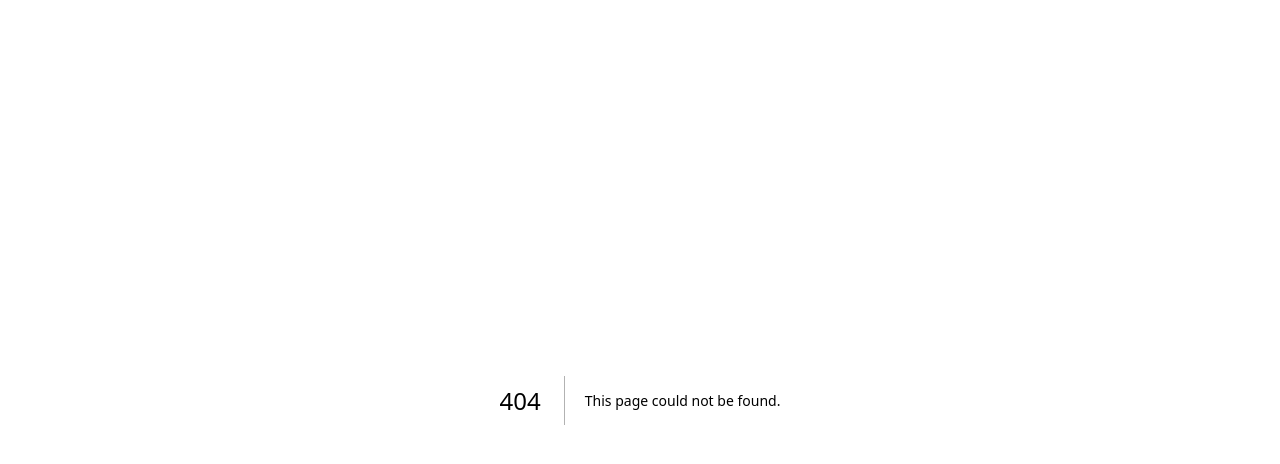
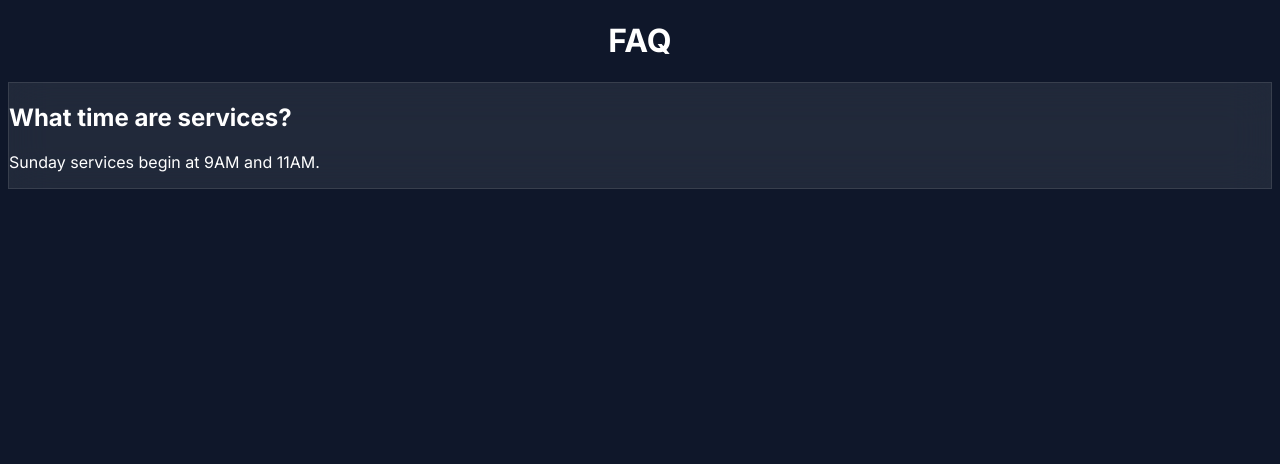
Before and after one commit to freeplanforyou/churchfaith, a Next.js app: page /faq in a window 1280 px wide. Before the commit this address had no page. Shown: the top 464 px of the page. Built offline with nearby package versions, Linux system fonts and the light colour scheme.

Commit message:
Create page.tsx

```diff
--- /dev/null
+++ b/app/faq/page.tsx
@@ -0,0 +1,19 @@
+export default function FAQPage() {
+  return (
+    <main className="mx-auto max-w-5xl px-6 py-32">
+      <h1 className="mb-16 text-center text-6xl font-bold">FAQ</h1>
+
+      <div className="space-y-6">
+        <div className="glass rounded-3xl p-6">
+          <h2 className="mb-2 text-2xl font-semibold">
+            What time are services?
+          </h2>
+
+          <p className="text-white/70">
+            Sunday services begin at 9AM and 11AM.
+          </p>
+        </div>
+      </div>
+    </main>
+  )
+}
```
